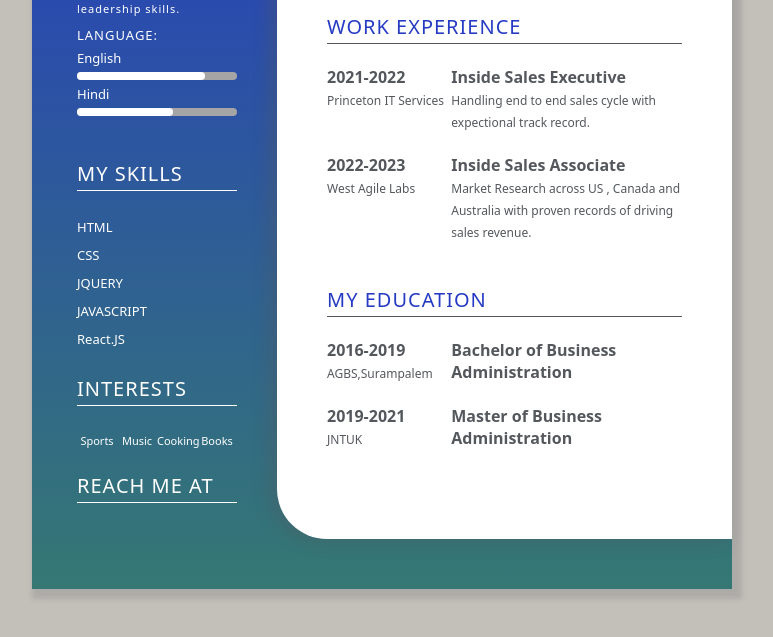
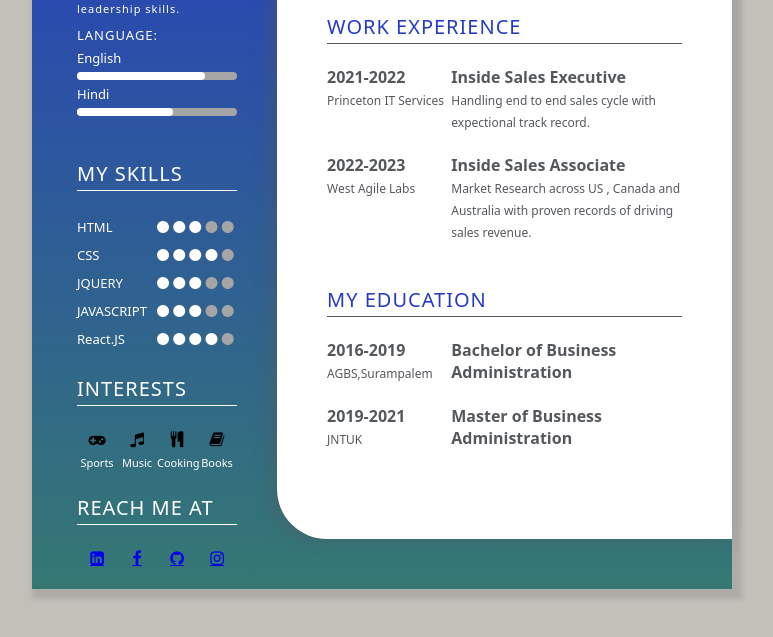
Before and after one commit to BharadwajMantri/My-Resume, a plain HTML site: page index.html in a window 1280 px wide. Shown: the part 261-898 px from the top of the page, without its empty margins (258-1031 px from the left). Drawn offline with Linux system fonts and the light colour scheme.

Commit message:
uncommented Link tag

```diff
--- a/index.html
+++ b/index.html
@@ -5,7 +5,7 @@
     <meta http-equiv="X-UA-Compatible" content="IE=edge">
     <meta name="viewport" content="width=device-width, initial-scale=1.0">
     <link rel="stylesheet" type="text/css" href="style.css">
-	<!-- <link rel="stylesheet" href="https://cdnjs.cloudflare.com/ajax/libs/font-awesome/4.7.0/css/font-awesome.min.css"> -->
+	<link rel="stylesheet" href="https://cdnjs.cloudflare.com/ajax/libs/font-awesome/4.7.0/css/font-awesome.min.css">
     <title>Document</title>
 </head>
 <body>
```
